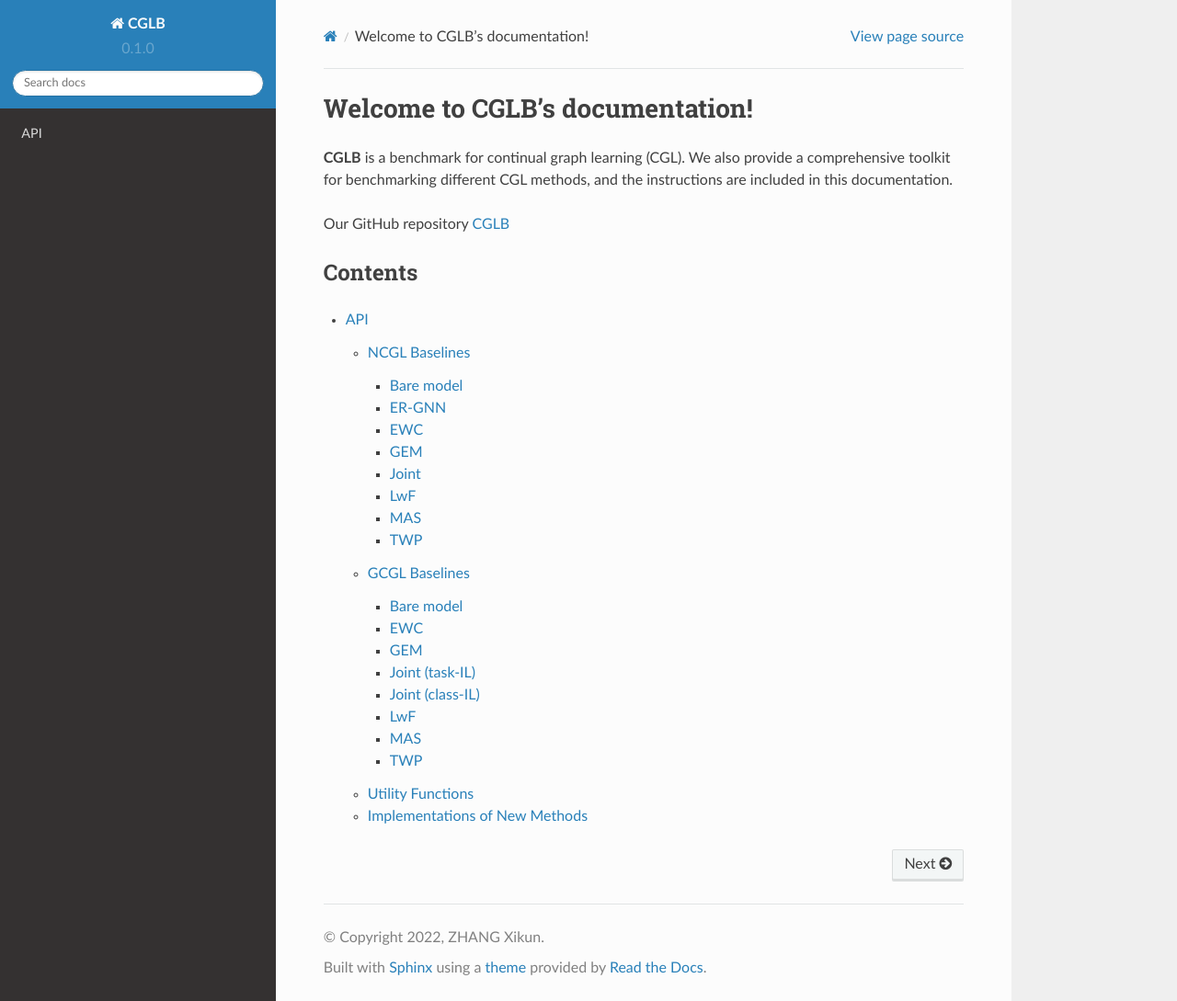
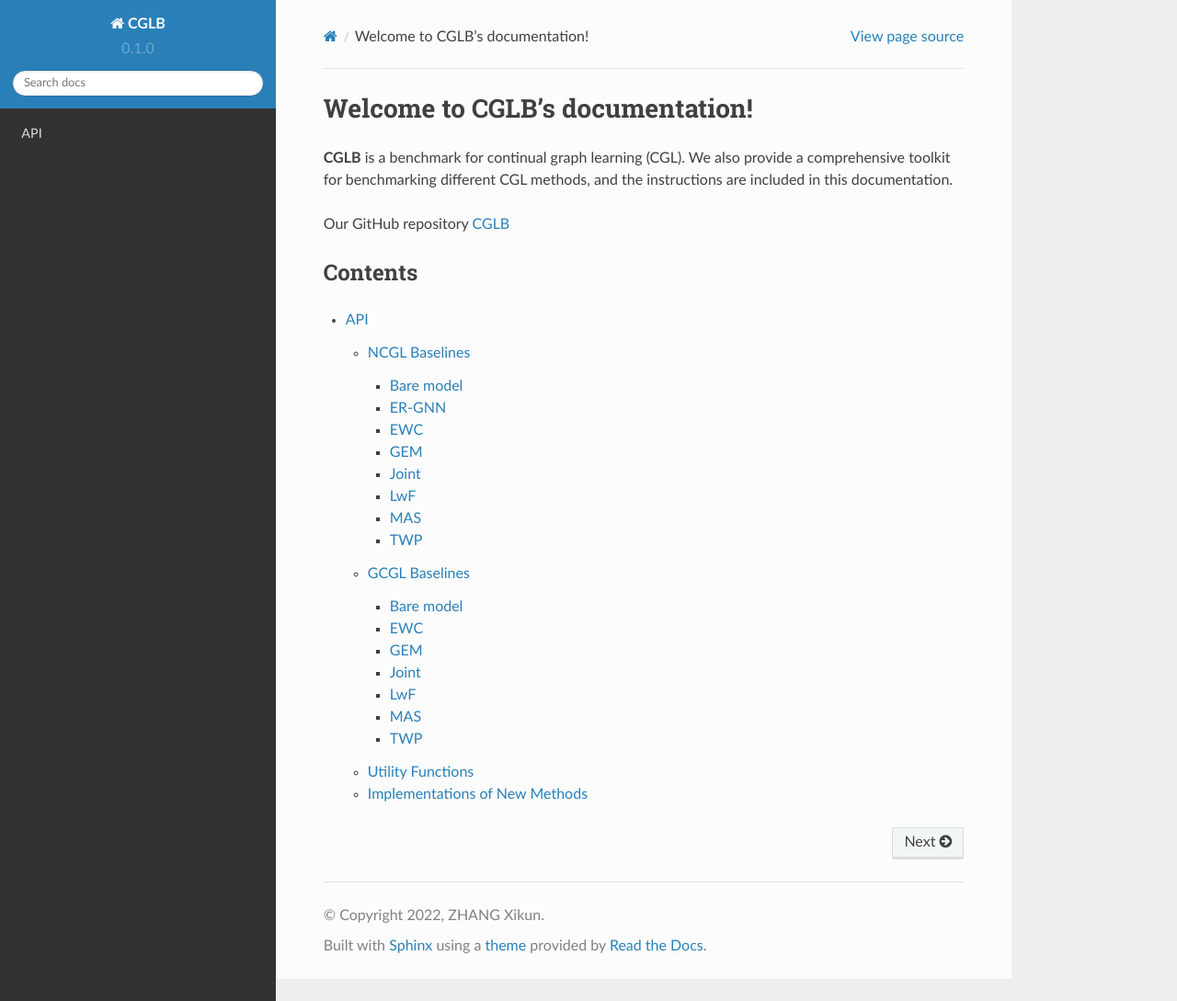
Before and after one commit to QueuQ/CGLB, a Sphinx documentation site: the page built from docs/source/index.rst, in a window 1280 px wide and 1089 px high. Shown: the whole window at 92% size. Built offline with Sphinx 7.4.7 and the Read the Docs theme 2.0.0, drawn with Linux system fonts in a browser that asks for light colours; pages that are not in the unit, such as notebooks, are missing from menus.

Commit message:
Code clean up

```diff
--- a/docs/source/api.rst
+++ b/docs/source/api.rst
@@ -73,16 +73,10 @@ GEM
 .. automodule:: GCGL.Baselines.gem_model
    :members:
 
-Joint (task-IL)
+Joint
 ~~~~~~~~~~~
 
 .. automodule:: GCGL.Baselines.jointtrain_model
-   :members:
-
-Joint (class-IL)
-~~~~~~~~~~~
-
-.. automodule:: GCGL.Baselines.jointreplay_model
    :members:
 
 LwF
```
